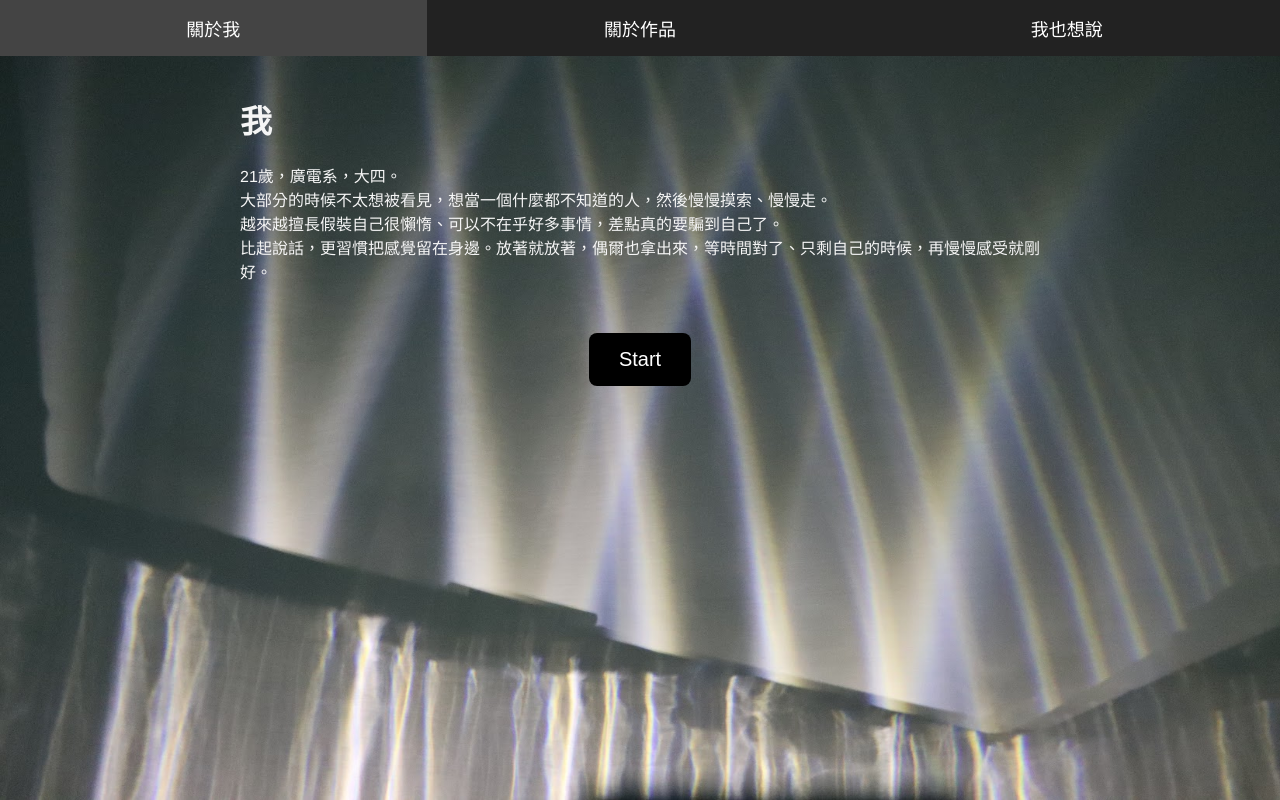
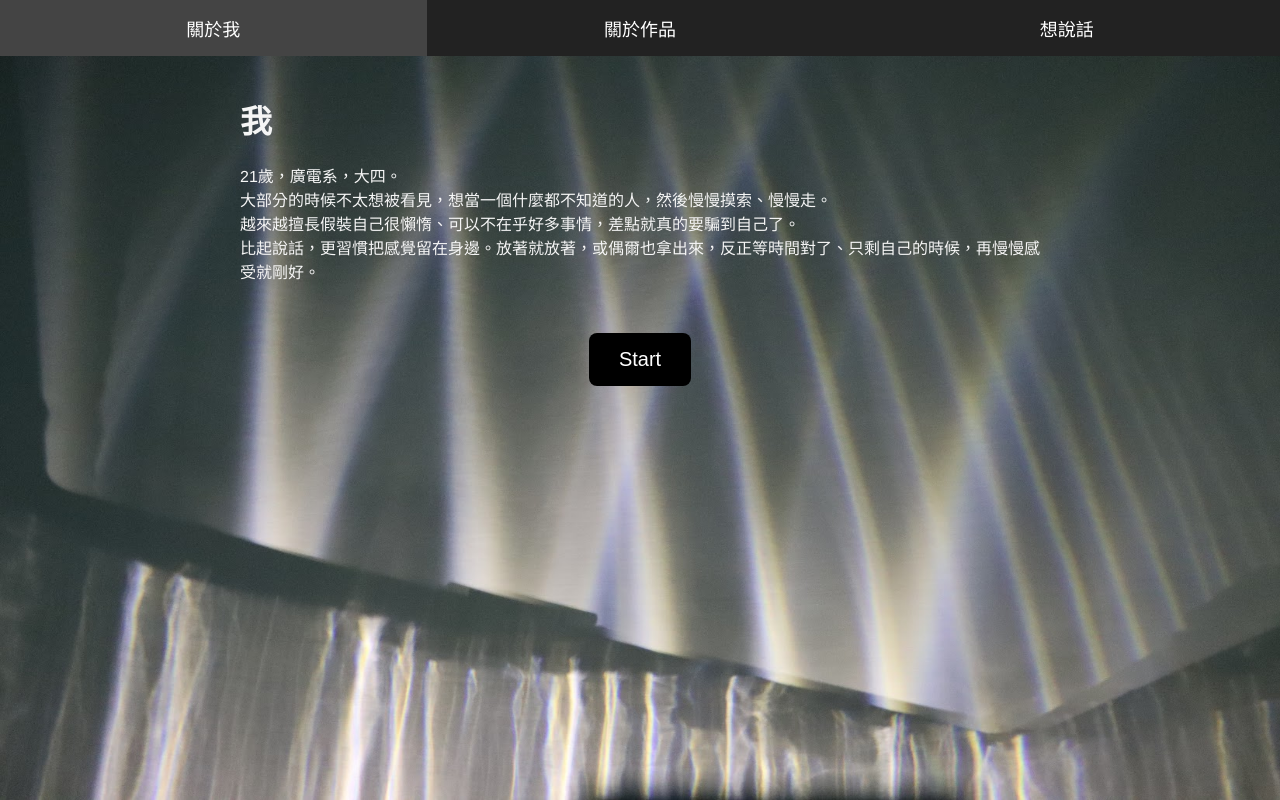
Before and after one commit to yjgigi/0605, a plain HTML site: page index.html in a window 1280 px wide. Drawn offline with Linux system fonts and the light colour scheme.

Commit message:
小修句子

```diff
--- a/index.html
+++ b/index.html
@@ -88,7 +88,7 @@
   <nav>
     <button class="tab-button active" onclick="showSection('author')">關於我</button>
     <button class="tab-button" onclick="showSection('project')">關於作品</button>
-    <button class="tab-button" onclick="showSection('form')">我也想說</button>
+    <button class="tab-button" onclick="showSection('form')">想說話</button>
   </nav>
 
   <div id="author" class="section active">
@@ -97,9 +97,9 @@
       <br>
       大部分的時候不太想被看見，想當一個什麼都不知道的人，然後慢慢摸索、慢慢走。
       <br>
-      越來越擅長假裝自己很懶惰、可以不在乎好多事情，差點真的要騙到自己了。
+      越來越擅長假裝自己很懶惰、可以不在乎好多事情，差點就真的要騙到自己了。
       <br>
-      比起說話，更習慣把感覺留在身邊。放著就放著，偶爾也拿出來，等時間對了、只剩自己的時候，再慢慢感受就剛好。
+      比起說話，更習慣把感覺留在身邊。放著就放著，或偶爾也拿出來，反正等時間對了、只剩自己的時候，再慢慢感受就剛好。
     </p>
     <button class="start-button" onclick="startExperience()">Start</button>
   </div>
```
